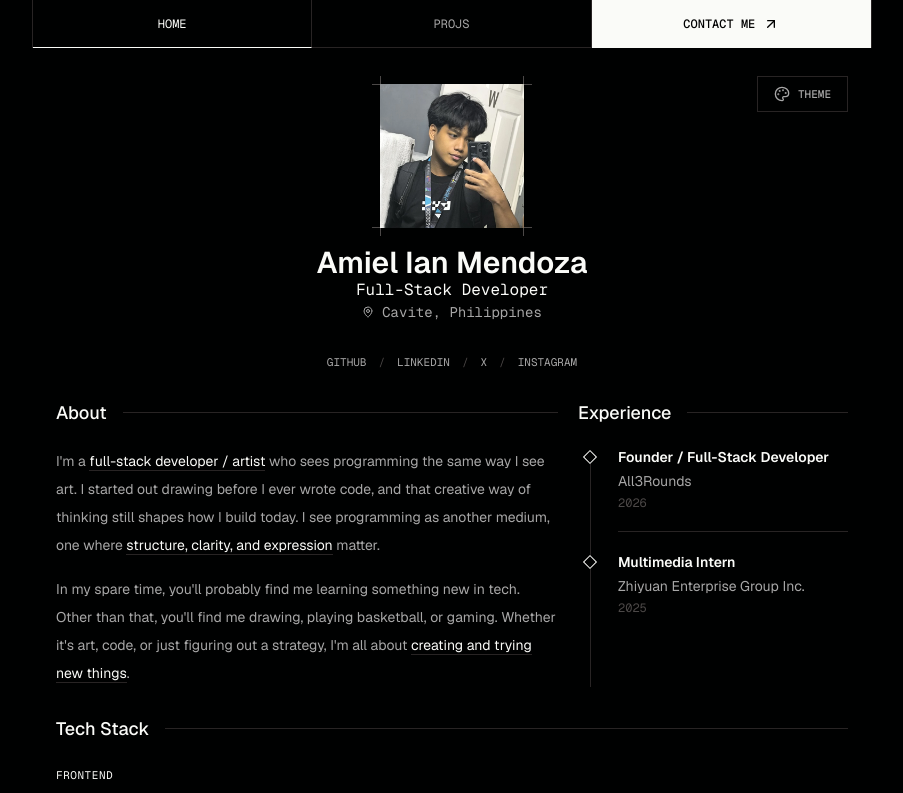
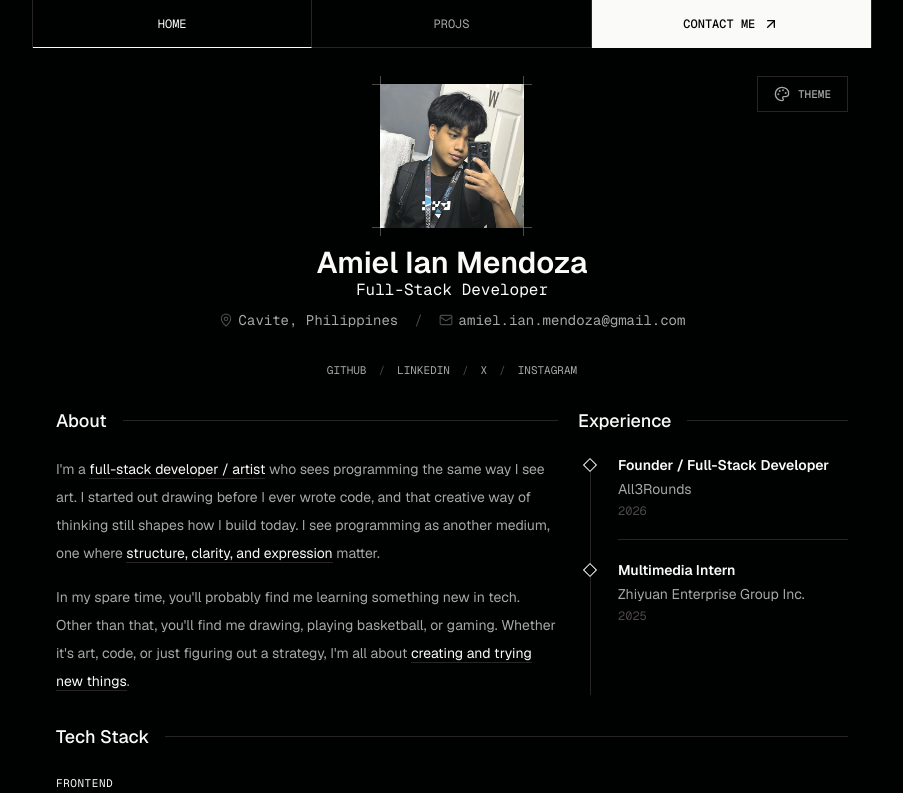
Before and after one commit to aimndz/portfolio, a Next.js app: page / in a window 1280 px wide. Shown: the top 793 px of the page, without its empty margins (188-1091 px from the left). Built offline with nearby package versions, Linux system fonts and the light colour scheme.

Commit message:
feat: add obfuscated email component and portfolio UI structure

```diff
--- /dev/null
+++ b/src/components/obfuscated-email.tsx
@@ -0,0 +1,45 @@
+"use client";
+
+import { useEffect, useState } from "react";
+import { Mail } from "lucide-react";
+
+interface ObfuscatedEmailProps {
+  email: string;
+  showIcon?: boolean;
+  className?: string;
+}
+
+export function ObfuscatedEmail({
+  email,
+  showIcon = true,
+  className,
+}: ObfuscatedEmailProps) {
+  const [mounted, setMounted] = useState(false);
+
+  useEffect(() => {
+    setMounted(true);
+  }, []);
+
+  if (!mounted) {
+    // Render reversed email with RTL style to protect from bots and avoid visual flash
+    const reversed = email.split("").reverse().join("");
+    return (
+      <span className={className}>
+        {showIcon && <Mail aria-hidden="true" className="size-3.5 text-muted-foreground shrink-0" />}
+        <span style={{ direction: "rtl", unicodeBidi: "bidi-override" }}>
+          {reversed}
+        </span>
+      </span>
+    );
+  }
+
+  return (
+    <a
+      href={`mailto:${email}`}
+      className={className}
+    >
+      {showIcon && <Mail aria-hidden="true" className="size-3.5 text-muted-foreground shrink-0" />}
+      <span>{email}</span>
+    </a>
+  );
+}
--- a/src/components/profile-hero.tsx
+++ b/src/components/profile-hero.tsx
@@ -2,6 +2,7 @@ import { MapPin } from "lucide-react";
 import Image from "next/image";
 import Link from "next/link";
 
+import { ObfuscatedEmail } from "@/components/obfuscated-email";
 import { profile } from "@/data/portfolio";
 import { ThemeDropdown } from "@/components/theme-dropdown";
 
@@ -44,10 +45,19 @@ export function ProfileHero() {
         <p className="text-foreground font-mono text-sm sm:text-base">
           {profile.role}
         </p>
-        <p className="text-secondary flex items-center justify-center gap-2 font-mono text-sm">
-          <MapPin aria-hidden="true" className="size-3" />
-          {profile.location}
-        </p>
+        <div className="text-secondary mt-2 flex flex-col items-center justify-center gap-1.5 font-mono text-xs sm:flex-row sm:gap-x-4 sm:text-sm">
+          <p className="flex items-center gap-1.5">
+            <MapPin aria-hidden="true" className="size-3.5 text-muted-foreground shrink-0" />
+            {profile.location}
+          </p>
+          <span className="text-muted-foreground hidden sm:inline" aria-hidden="true">
+            /
+          </span>
+          <ObfuscatedEmail
+            email={profile.email}
+            className="hover:text-foreground flex items-center gap-1.5 transition-colors"
+          />
+        </div>
       </div>
 
       <nav
--- a/src/components/site-header.tsx
+++ b/src/components/site-header.tsx
@@ -3,6 +3,7 @@
 import { ArrowUpRight } from "lucide-react";
 import Link from "next/link";
 import { usePathname } from "next/navigation";
+import { useEffect, useState } from "react";
 
 import { Button } from "@/components/ui/button";
 import { profile } from "@/data/portfolio";
@@ -15,9 +16,15 @@ const navItems = [
 
 export function SiteHeader() {
   const pathname = usePathname();
-  const contactHref = `mailto:${profile.email}?subject=${encodeURIComponent(
-    "Portfolio inquiry",
-  )}`;
+  const [mounted, setMounted] = useState(false);
+
+  useEffect(() => {
+    setMounted(true);
+  }, []);
+
+  const contactHref = mounted
+    ? `mailto:${profile.email}?subject=${encodeURIComponent("Portfolio inquiry")}`
+    : "#";
 
   return (
     <header className="sticky top-0 z-50 bg-background mx-auto grid w-full max-w-[840px] grid-cols-3 border-x border-border font-mono text-xs uppercase text-secondary">
```
